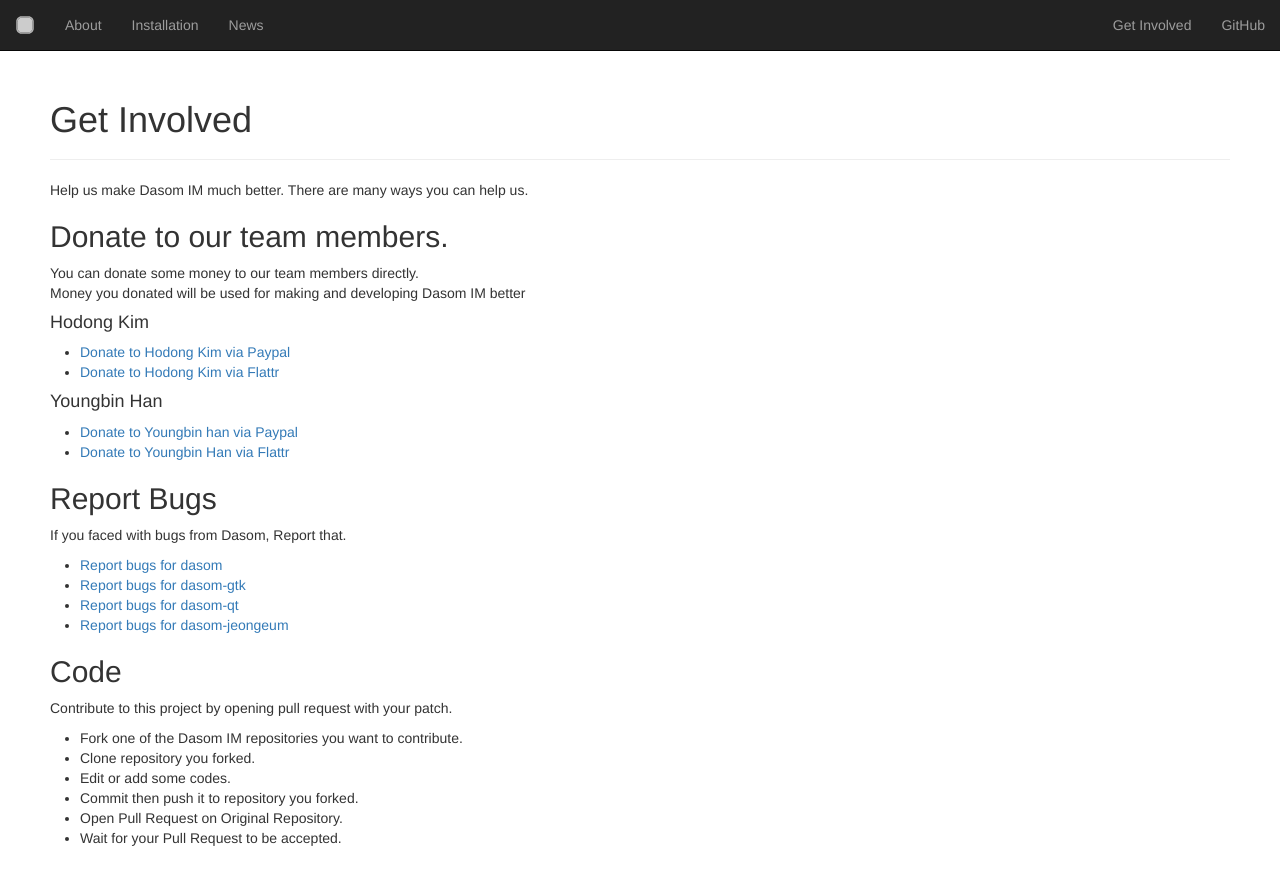
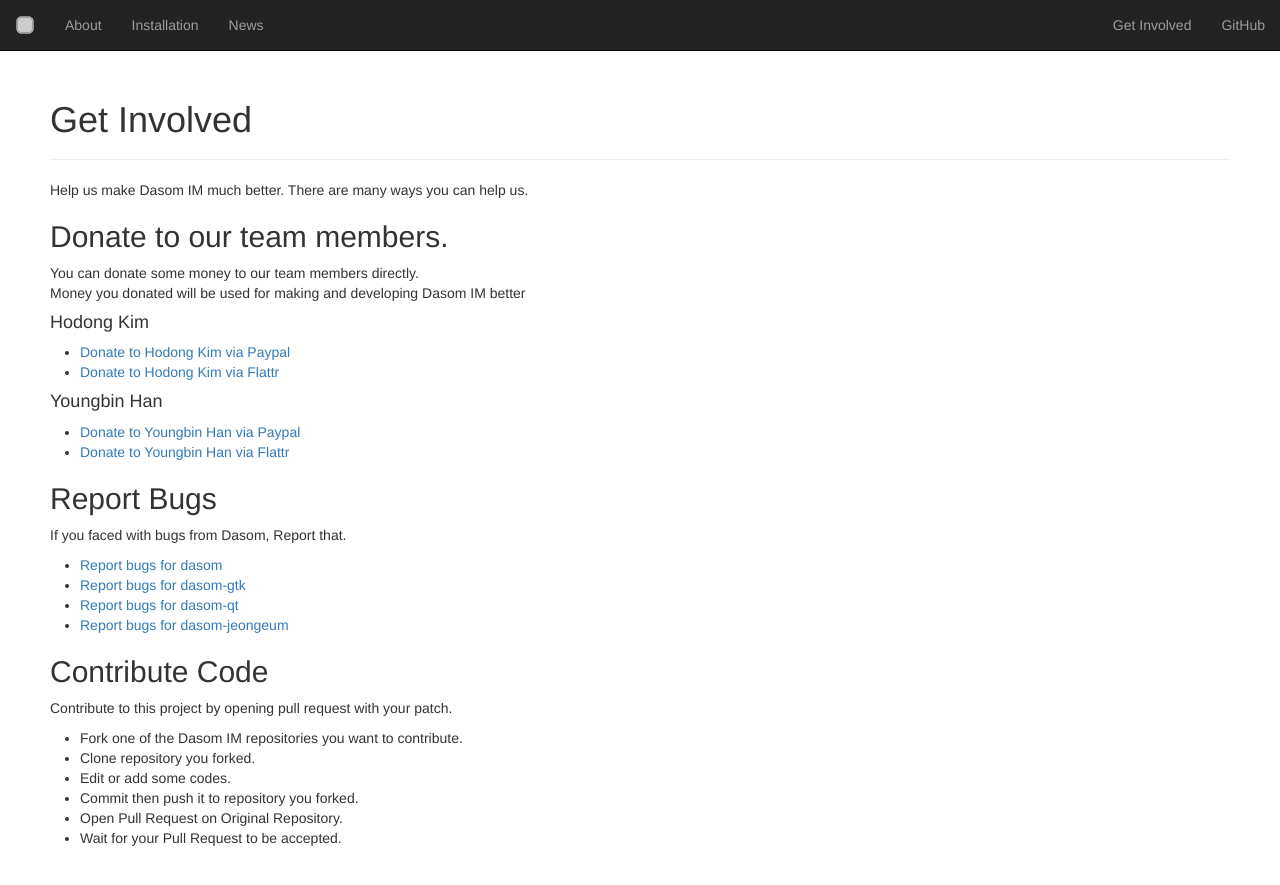
Before and after one commit to dasom-im/dasom-im.github.io, a Jekyll site: the page built from get-involved.md, in a window 1280 px wide. Shown: the top 885 px of the page. Built offline with Jekyll 4.4.1, drawn with Linux system fonts in a browser that asks for light colours.

Commit message:
Update get-involved.md

```diff
--- a/get-involved.md
+++ b/get-involved.md
@@ -15,7 +15,7 @@
  - [Donate to Hodong Kim via Flattr](https://flattr.com/profile/hodong)
 
 #### Youngbin Han
- - [Donate to Youngbin han via Paypal](https://www.paypal.com/cgi-bin/webscr?cmd=_donations&business=sukso96100%40gmail%2ecom&lc=MR&item_name=Donate%20to%20Youngbin%20Han%2c%20A%20Member%20of%20the%20Dasom%20IM%20Team&no_note=0&currency_code=USD&bn=PP%2dDonationsBF%3abtn_donateCC_LG%2egif%3aNonHostedGuest)
+ - [Donate to Youngbin Han via Paypal](https://www.paypal.com/cgi-bin/webscr?cmd=_donations&business=sukso96100%40gmail%2ecom&lc=MR&item_name=Donate%20to%20Youngbin%20Han%2c%20A%20Member%20of%20the%20Dasom%20IM%20Team&no_note=0&currency_code=USD&bn=PP%2dDonationsBF%3abtn_donateCC_LG%2egif%3aNonHostedGuest)
  - [Donate to Youngbin Han via Flattr](https://flattr.com/profile/sukso96100)
 
 ## Report Bugs
@@ -27,7 +27,7 @@
  - [Report bugs for dasom-qt](https://github.com/dasom-im/dasom-qt/issues)
  - [Report bugs for dasom-jeongeum](https://github.com/dasom-im/dasom-jeongeum/issues)
 
-## Code
+## Contribute Code
 
 Contribute to this project by opening pull request with your patch.
 
```
